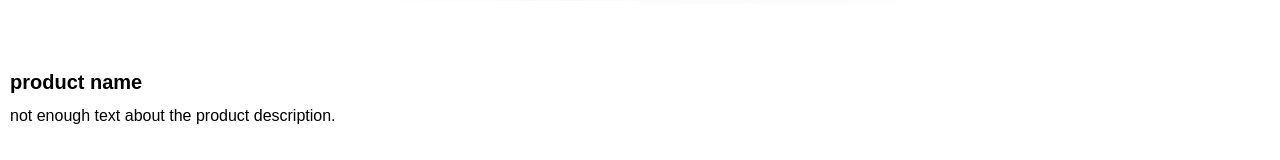
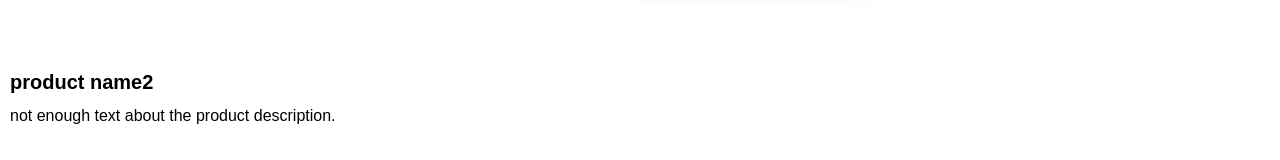
Before and after one commit to WG75/React-Components, a React app: page / in a window 1280 px wide. Shown: the part 753-913 px from the top of the page. Built offline with nearby package versions, Linux system fonts and the light colour scheme.

Commit message:
added a key prop to the ListofProducts component

```diff
--- a/src/app/App.jsx
+++ b/src/app/App.jsx
@@ -7,7 +7,7 @@ import prodData from './data/ProductItems.js';
 const ListOfProducts = ({products}) => (
   <div>
     {products.map((item => {
-      return <ProductItem {...item}/>
+      return <ProductItem key={item.name} {...item}/>
     }))}
   </div>
 );
--- a/src/app/containers/ProductItem/ProductItem.jsx
+++ b/src/app/containers/ProductItem/ProductItem.jsx
@@ -21,13 +21,13 @@ export class ProductItem extends Component {
 
     render() {
 
-        const {category, img, title, description, items} = this.props;
+        const {category, img, name, description, items} = this.props;
 
         return (
             <CProductItem>
                 <CProdCategory category={category}/>
                 <CProdImage img={img}/>
-                <CProdName title={title}/>
+                <CProdName title={name}/>
                 <CProdDescription description={description}/>
                 <CTileList items={items}/>
             </CProductItem>
--- a/src/app/data/ProductItems.js
+++ b/src/app/data/ProductItems.js
@@ -2,7 +2,7 @@ module.exports = [
     {
 
         category: 'Optional category',
-        title: 'product name',
+        name: 'product name1',
         img: '/test1.jpg',
         description: 'Lorem ipsum dolor sit amet, consectetur adipisicing elit, sed do eiusmod tempor incididunt ut labore et dolore magna aliqua. Ut enim ad minim veniam, quis nostrud exercitation ullamco laboris nisi ut aliquip ex ea commodo consequat. Duis aute irure dolor in reprehenderit in voluptate velit esse cillum dolore eu fugiat nulla pariatur. Excepteur sint occaecat cupidatat non proident, sunt in culpa qui officia deserunt mollit anim id est laborum.',
         items: [
@@ -26,7 +26,7 @@ module.exports = [
     }, {
 
         category: 'Optional category',
-        title: 'product name',
+        name: 'product name2',
         img: '/test2.jpg',
         description: 'not enough text about the product description.',
         items: [
@@ -50,7 +50,7 @@ module.exports = [
     }, {
 
         category: 'Optional category',
-        title: 'product name',
+        name: 'product name3',
         img: '/test3.jpg',
         description: 'Lorem ipsum dolor sit amet, consectetur adipisicing elit, sed do eiusmod tempor incididunt ut labore et dolore magna aliqua.',
         items: [
```
